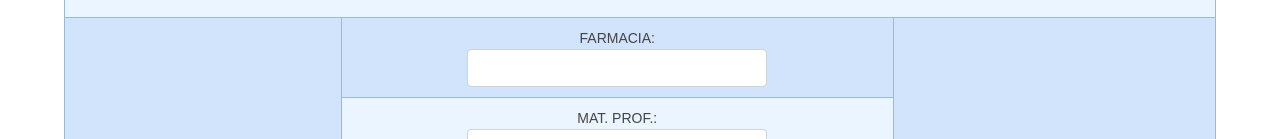
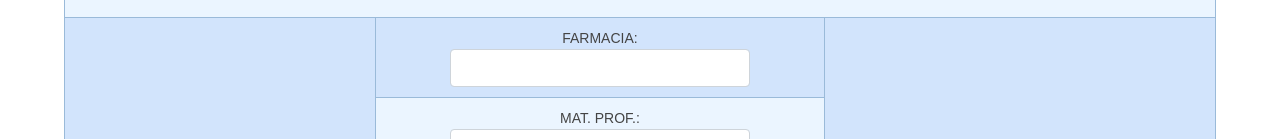
Before and after one commit to diegobisego/Camara-de-Farmacias---Planilla-1, a plain HTML site: page index.html in a window 1280 px wide. Shown: the part 202-341 px from the top of the page. Drawn offline with nearby package versions, Linux system fonts and the light colour scheme.

Commit message:
Todo listo, falta boton guardar e imprimir, se saca style

```diff
--- a/index.html
+++ b/index.html
@@ -31,7 +31,7 @@
             </tr>
             <tr>
                 <td class="tg-phtq" colspan="2" rowspan="3" style="vertical-align: bottom;">SELLO FARMACIA</td>
-                <td class="tg-phtq" colspan="3" style="width: 48%;">FARMACIA: <input type="text" style="width: 300px;" class="form-control"></td>
+                <td class="tg-phtq" colspan="3">FARMACIA: <input type="text" style="width: 300px;" class="form-control"></td>
                 <td class="tg-phtq" colspan="2" rowspan="3" style="vertical-align: bottom;">SUJETO A SUPERVISIÓN</td>
             </tr>
             <tr>
```
